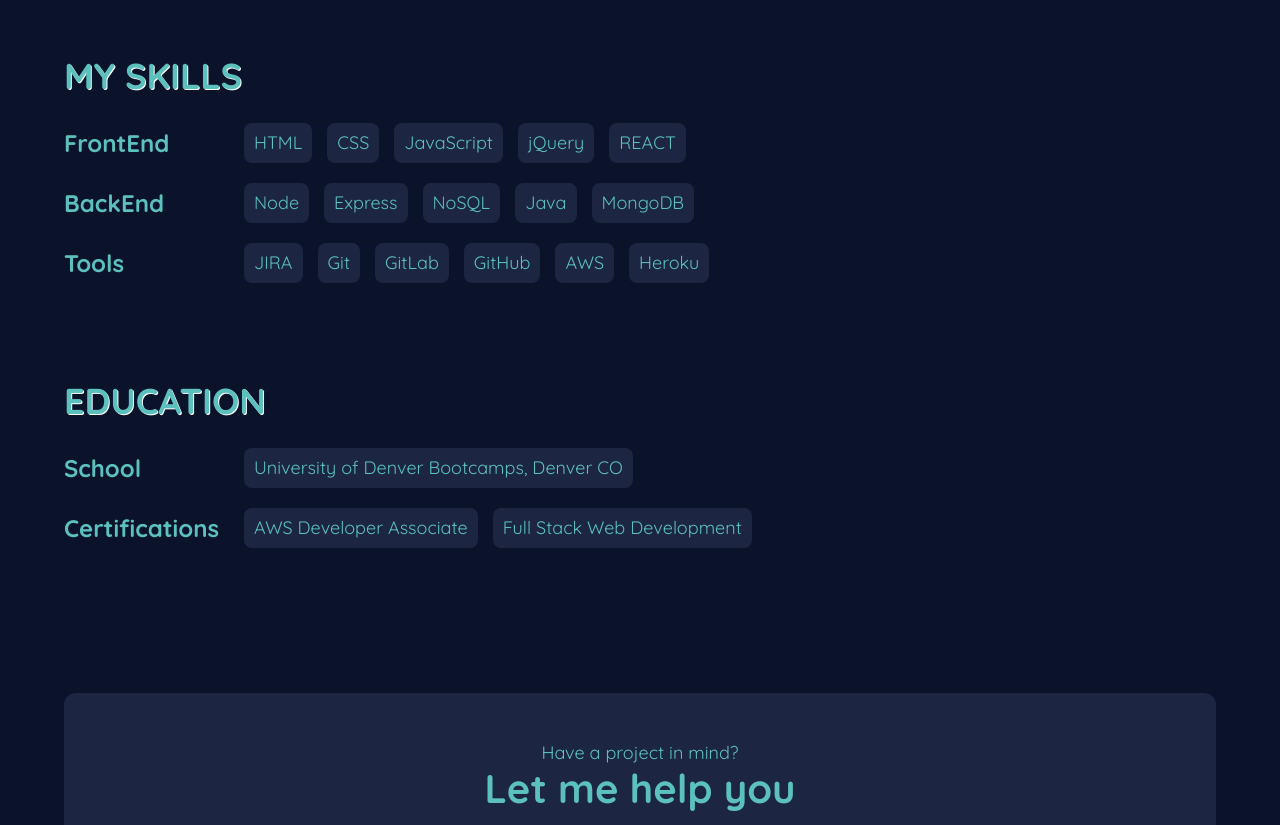
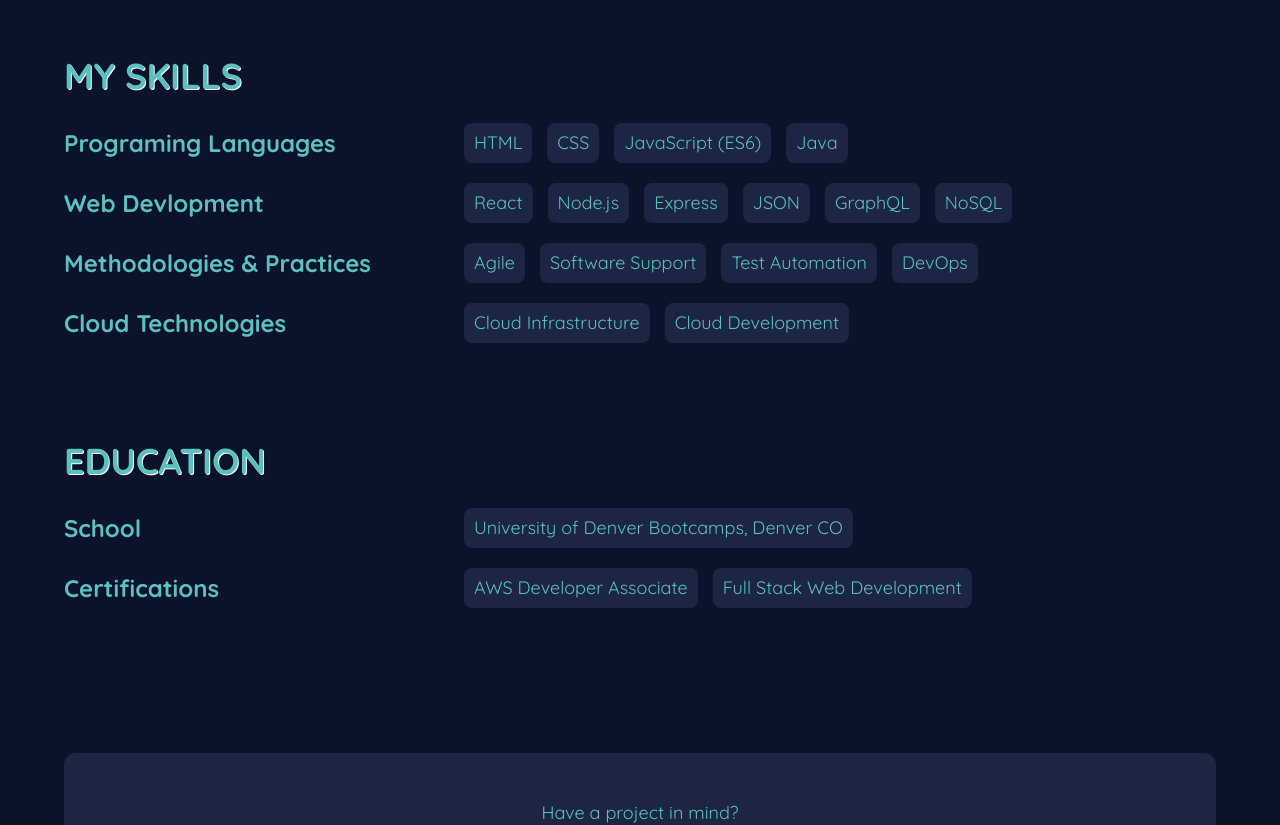
Before and after one commit to ZestyLimones/Zesty_React_Portfolio, a React (Create React App) app: page /about in a window 1280 px wide. Shown: the part 840-1665 px from the top of the page. Built offline with nearby package versions, Linux system fonts and the light colour scheme.

Commit message:
updated skill items and spacing on footer.

```diff
--- a/src/components/AboutInfoItem.js
+++ b/src/components/AboutInfoItem.js
@@ -16,7 +16,7 @@ const AboutItemStyles = styled.div`
     display: flex;
     gap: 1.5rem;
     position: absolute;
-    left: 18rem;
+    left: 40rem;
   }
   .item {
     background-color: var(--deep-dark);
--- a/src/components/AboutSection.js
+++ b/src/components/AboutSection.js
@@ -16,6 +16,10 @@ const AboutSectionStyles = styled.div`
   .aboutSection__left,
   .aboutSection__right {
     flex: 1;
+  }
+  .aboutSection__right {
+    border: 2px solid var(--blue-1);
+    border-radius: 12px;
   }
   .section-title {
     text-align: left;
@@ -80,7 +84,7 @@ export default function AboutSection() {
         <div className="aboutSection__left">
           <SectionTitle
             subheading="Let me introduce myself"
-            heading="About Me"
+            heading="Micheal Limones"
           />
           <PText>
             As a seasoned software developer, I bring a fusion of technical
--- a/src/components/Footer.js
+++ b/src/components/Footer.js
@@ -6,6 +6,7 @@ import PText from './PText';
 const FooterStyles = styled.div`
   background-color: var(--deep-dark);
   padding-top: 5rem;
+  padding-bottom: 2rem;
   .container {
     display: flex;
     gap: 3rem;
--- a/src/pages/About.js
+++ b/src/pages/About.js
@@ -2,6 +2,7 @@ import React from 'react';
 import styled from 'styled-components';
 import PText from '../components/PText';
 import AboutImg from '../assets/images/mike.jpg';
+import HeroImg from '../assets/images/hero_img.jpg';
 import AboutInfoItem from '../components/AboutInfoItem';
 import ContactBanner from '../components/ContactBanner';
 
@@ -133,7 +134,7 @@ export default function About() {
             </a>
           </div>
           <div className="right">
-            <img src={AboutImg} alt="Me" />
+            <img src={HeroImg} alt="Me" />
           </div>
         </div>
         <div className="about__info__items">
@@ -141,16 +142,28 @@ export default function About() {
             <h1 className="about__info__heading">My Skills</h1>
 
             <AboutInfoItem
-              title="FrontEnd"
-              items={['HTML', 'CSS', 'JavaScript', 'jQuery', 'REACT']}
+              title="Programing Languages"
+              items={['HTML', 'CSS', 'JavaScript (ES6)', 'Java']}
             />
             <AboutInfoItem
-              title="BackEnd"
-              items={['Node', 'Express', 'NoSQL', 'Java', 'MongoDB']}
+              title="Web Devlopment"
+              items={[
+                'React',
+                'Node.js',
+                'Express',
+                'JSON',
+                'GraphQL',
+                'NoSQL',
+              ]}
+            />
+
+            <AboutInfoItem
+              title="Methodologies & Practices"
+              items={['Agile', 'Software Support', 'Test Automation', 'DevOps']}
             />
             <AboutInfoItem
-              title="Tools"
-              items={['JIRA', 'Git', 'GitLab', 'GitHub', 'AWS', 'Heroku']}
+              title="Cloud Technologies"
+              items={['Cloud Infrastructure', 'Cloud Development']}
             />
           </div>
           <div className="about__info__item">
--- a/src/pages/Home.js
+++ b/src/pages/Home.js
@@ -8,7 +8,7 @@ import ProjectsSection from '../components/ProjectsSection';
 export default function Home() {
   return (
     <div>
-      <HeroSection />
+      {/* <HeroSection /> */}
       <AboutSection />
       <ServicesSection />
       <ProjectsSection />
```
